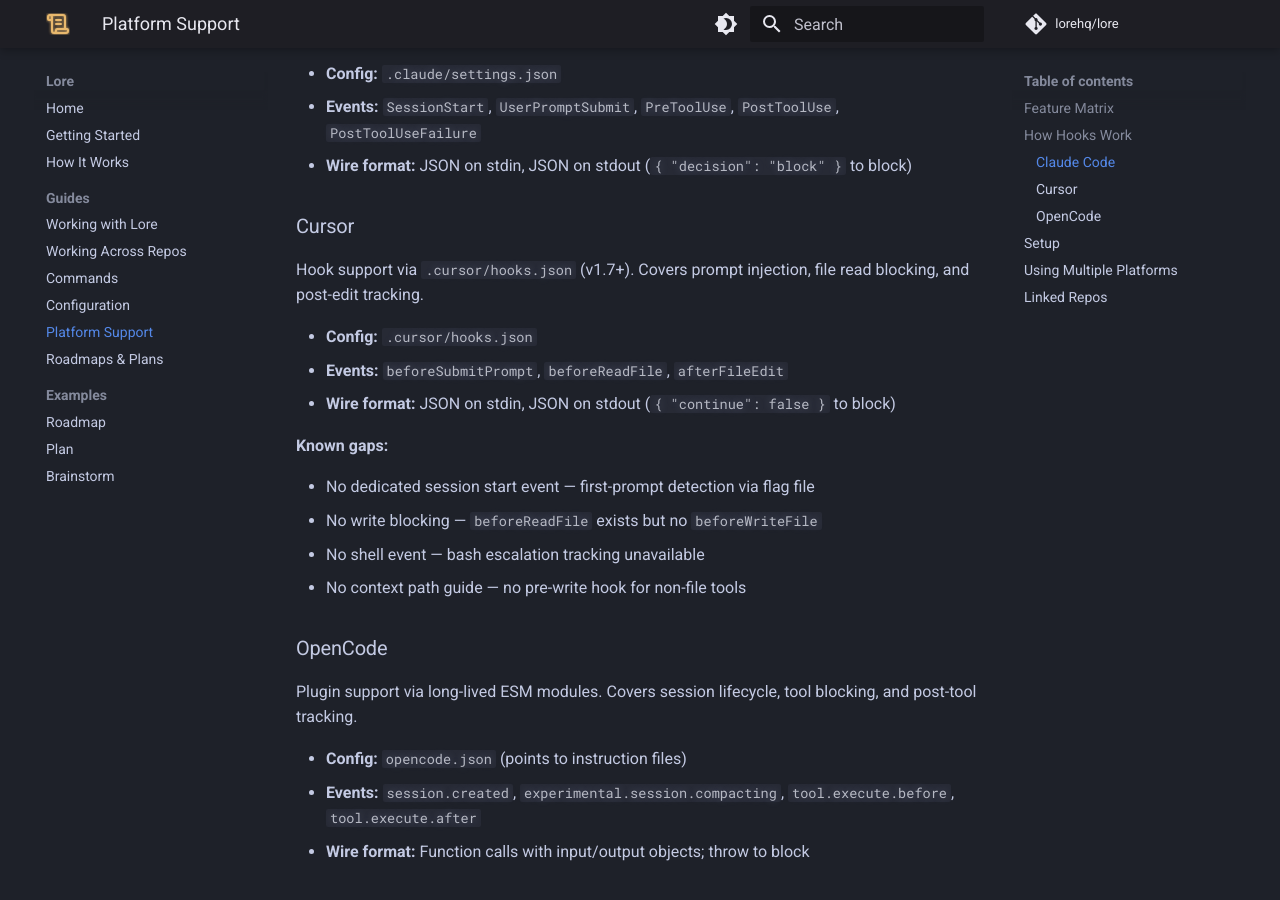
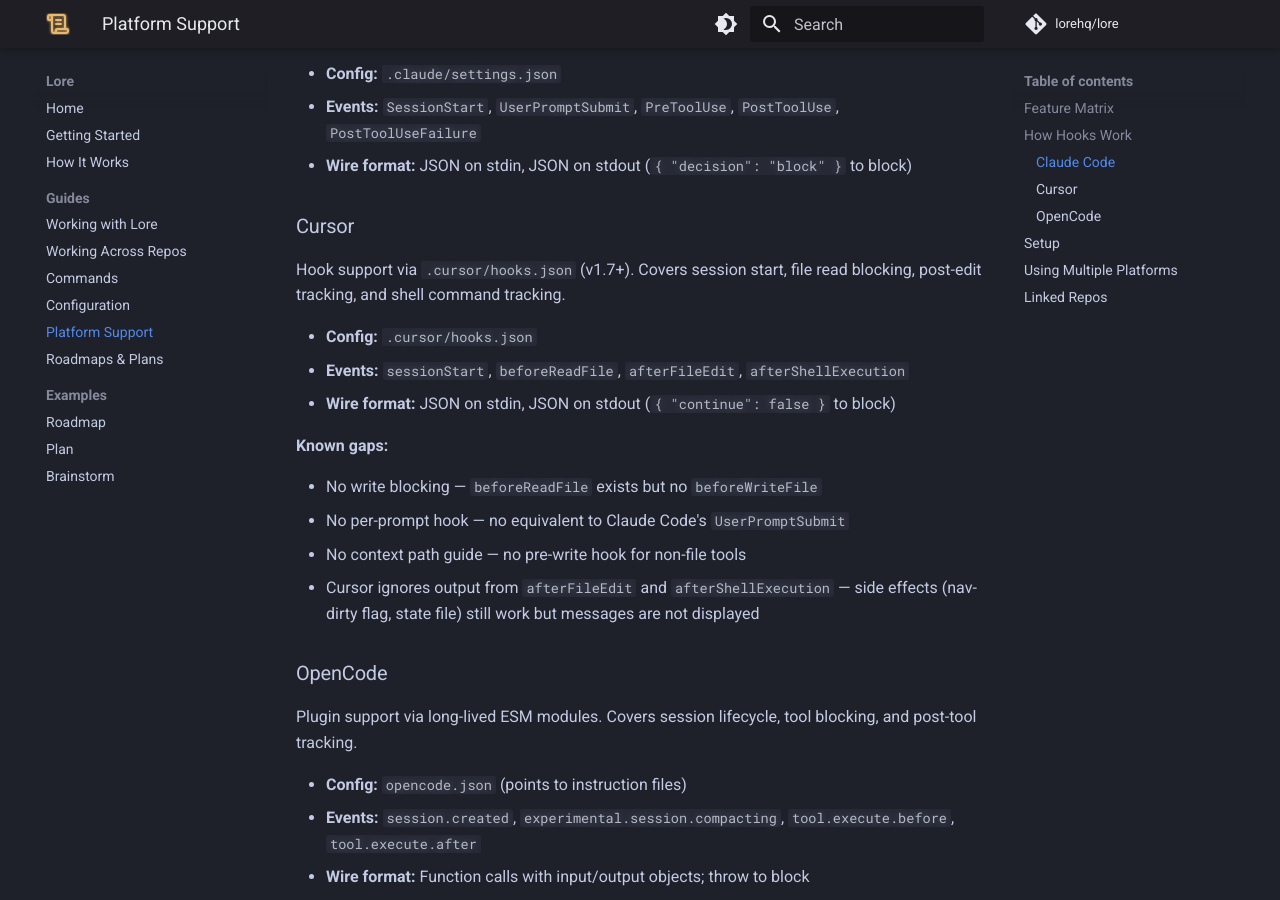
Before and after one commit to lorehq/lore-docs, an MkDocs documentation site: the page built from docs/guides/platform-support.md, in a window 1280 px wide and 900 px high, scrolled down 1224 px. Built offline with MkDocs 1.6.1 and Material for MkDocs 9.7.7, drawn with Linux system fonts in a browser that asks for light colours; comment, search, counter and statistics services are not loaded.

Commit message:
Fix 7 docs discrepancies found during source code audit
- commands.md: remove non-existent /archive-item command
- platform-support.md: fix Cursor events (sessionStart, afterShellExecution exist) and known gaps
- examples/plan.md: add summary field, clarify roadmap: usage
- examples/roadmap.md: fix status values — archiving is folder-based, not status-based
- examples/brainstorm.md: remove unused frontmatter fields (participants, context, related_roadmap)
- how-it-works.md: add CONVENTIONS layer to context efficiency table

Co-Authored-By: Claude Opus 4.6 <noreply@anthropic.com>

```diff
--- a/docs/guides/platform-support.md
+++ b/docs/guides/platform-support.md
@@ -43,18 +43,18 @@ Full hook coverage. Hooks fire as subprocesses on every lifecycle event — sess
 
 ### Cursor
 
-Hook support via `.cursor/hooks.json` (v1.7+). Covers prompt injection, file read blocking, and post-edit tracking.
+Hook support via `.cursor/hooks.json` (v1.7+). Covers session start, file read blocking, post-edit tracking, and shell command tracking.
 
 - **Config:** `.cursor/hooks.json`
-- **Events:** `beforeSubmitPrompt`, `beforeReadFile`, `afterFileEdit`
+- **Events:** `sessionStart`, `beforeReadFile`, `afterFileEdit`, `afterShellExecution`
 - **Wire format:** JSON on stdin, JSON on stdout (`{ "continue": false }` to block)
 
 **Known gaps:**
 
-- No dedicated session start event — first-prompt detection via flag file
 - No write blocking — `beforeReadFile` exists but no `beforeWriteFile`
-- No shell event — bash escalation tracking unavailable
+- No per-prompt hook — no equivalent to Claude Code's `UserPromptSubmit`
 - No context path guide — no pre-write hook for non-file tools
+- Cursor ignores output from `afterFileEdit` and `afterShellExecution` — side effects (nav-dirty flag, state file) still work but messages are not displayed
 
 ### OpenCode
 
```
Also changed, not shown: docs/examples/brainstorm.md (+0 -3 lines), docs/examples/plan.md (+2 -2 lines), docs/examples/roadmap.md (+2 -2 lines), docs/guides/commands.md (+1 -2 lines), docs/how-it-works.md (+1 -0 lines).
